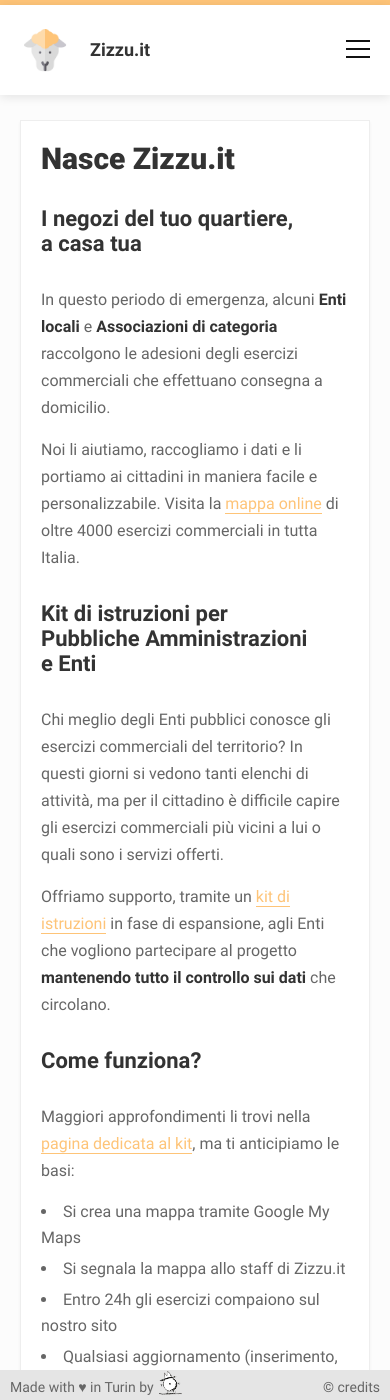
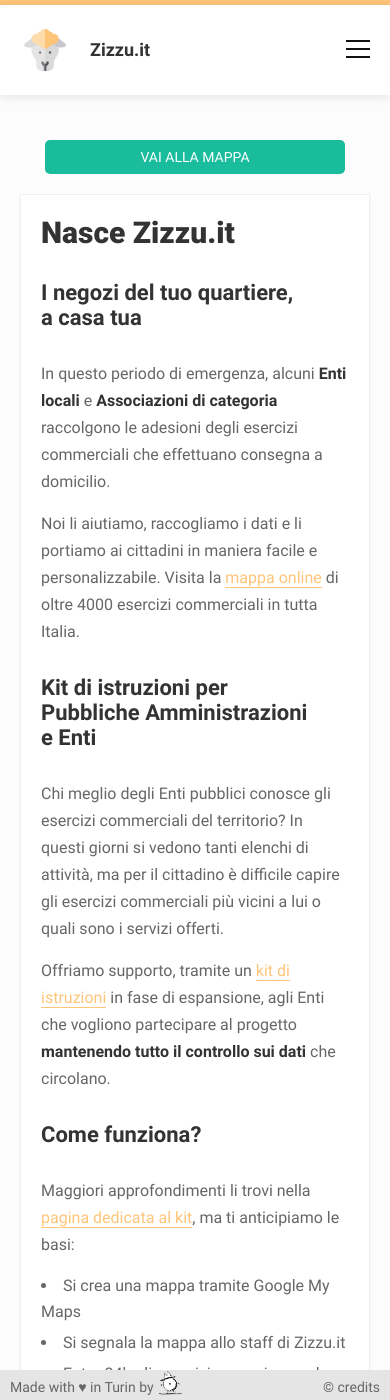
Before and after one commit to zizzu-it/zizzu-it.github.io, a Jekyll site: the page built from index.html, in a window 390 px wide and 1400 px high. Built offline with Jekyll 4.4.1, drawn with Linux system fonts in a browser that asks for light colours; the list of posts is cut into pages by our own code.

Commit message:
fix responsive

```diff
--- a/assets/css/main.scss
+++ b/assets/css/main.scss
@@ -11,6 +11,10 @@
     border-radius: 5px;
     color: white;
     text-transform: uppercase;
+}
+
+.btn-mappa-home {
+  display: none;
 }
 // aside.active .btn-mappa, aside.fixed .btn-mappa  {
 // 	display: inline-block
--- a/assets/partials/_responsive.scss
+++ b/assets/partials/_responsive.scss
@@ -1,47 +1,115 @@
 @include media-query($on-tablet) {
-	body { box-shadow: none; }
-	.wrapper { padding: 120px 20px 50px; @include transition(padding .3s ease-in-out);
-		&.active { padding: 30px 20px; }
+  body {
+    box-shadow: none;
   }
-	.user-profile { position: fixed; top: 0; right: -100%; margin: 0; width: 300px; height: 100%; padding: 40px 30px 30px; z-index: 9999; background: $white; box-shadow: 0 0 30px rgba($black, .15);
-		&.active { right: 0; overflow-y: auto;
-			.compact-header { display: block; position: static; top: -100px; width: 100%; padding: 0; box-shadow: none;
-				.avatar { margin: 0 auto 5px; }
-				.my-info { text-align: center; }
+  .wrapper {
+    padding: 120px 20px 50px;
+    @include transition(padding 0.3s ease-in-out);
+    &.active {
+      padding: 30px 20px;
     }
   }
-		.compact-header { @include flexbox(); @include align-items(); position: fixed; top: 5px; left: 0; width: 100%; padding: 20px; background: $white; box-shadow: 0 2px 10px rgba($black, .1), 0 -5px 0 $primary-color; z-index: 9998;
-			.avatar { margin: 0 20px 0 0; display: inline-block;
-				img { width: 50px; height: 50px; }
+  .user-profile {
+    position: fixed;
+    top: 0;
+    right: -100%;
+    margin: 0;
+    width: 300px;
+    height: 100%;
+    padding: 40px 30px 30px;
+    z-index: 9999;
+    background: $white;
+    box-shadow: 0 0 30px rgba($black, 0.15);
+    &.active {
+      right: 0;
+      overflow-y: auto;
+      .compact-header {
+        display: block;
+        position: static;
+        top: -100px;
+        width: 100%;
+        padding: 0;
+        box-shadow: none;
+        .avatar {
+          margin: 0 auto 5px;
+        }
+        .my-info {
+          text-align: center;
+        }
+      }
+    }
+    .compact-header {
+      @include flexbox();
+      @include align-items();
+      position: fixed;
+      top: 5px;
+      left: 0;
+      width: 100%;
+      padding: 20px;
+      background: $white;
+      box-shadow: 0 2px 10px rgba($black, 0.1), 0 -5px 0 $primary-color;
+      z-index: 9998;
+      .avatar {
+        margin: 0 20px 0 0;
+        display: inline-block;
+        img {
+          width: 50px;
+          height: 50px;
+        }
       }
       .btn-mappa {
-				display:inline-block;
+        display: inline-block;
         margin-left: auto;
         margin-right: 46px;
       }
-			.my-info { text-align: left;
-				.my-name { font-size: 18px; line-height: 26px; }
-				.my-job-title { font-size: 13px; display:inline-block }
+      .my-info {
+        text-align: left;
+        .my-name {
+          font-size: 18px;
+          line-height: 26px;
+        }
+        .my-job-title {
+          font-size: 13px;
+          display: inline-block;
         }
       }
-		.mainmenu, .socials { margin: 20px 0; }
+    }
+    .mainmenu,
+    .socials {
+      margin: 20px 0;
+    }
     // .about-me { font-size: 15px; line-height: 24px; margin: 20px 0 0; }
-		.burger { display: block !important; position: fixed; top: 40px; right: 20px; z-index: 9999; }
+    .burger {
+      display: block !important;
+      position: fixed;
+      top: 40px;
+      right: 20px;
+      z-index: 9999;
     }
-	.the-content { width: 100%; margin: 0; }
-	.backtotop { width: 30px !important; height: 30px !important; bottom: 10px !important; right: 10px !important; background-size: 50% !important; }
+  }
+  .the-content {
+    width: 100%;
+    margin: 0;
+  }
+  .backtotop {
+    width: 40px !important;
+    height: 40px !important;
+    bottom: 45px !important;
+    right: 30px !important;
+    background-size: 50% !important;
+  }
 }
 
 @include media-query($on-smaller-tablets) {
   .user-profile.fixed .compact-header .btn-mappa {
-		display:block;
+    display: block;
     margin: 20px 25px;
     margin-left: auto;
     margin-right: 60px;
   }
 
   .user-profile.active .compact-header .btn-mappa {
-		display:inline-block;
+    display: inline-block;
     margin: 0 auto;
   }
 
@@ -49,11 +117,24 @@
     display: none;
   }
 
-	.the-content .post { padding: 20px 20px 120px;
+  .the-content .post {
+    padding: 20px 20px 120px;
     .post-content {
-			.heading-marker { position: static; left: auto; top: auto; font-size: inherit; margin: 0 0 0 10px; @include transform-none(); }
-			.alignleft, .alignright { float: none; margin: 20px 0;
-				img { width: 100%; }
+      .heading-marker {
+        position: static;
+        left: auto;
+        top: auto;
+        font-size: inherit;
+        margin: 0 0 0 10px;
+        @include transform-none();
+      }
+      .alignleft,
+      .alignright {
+        float: none;
+        margin: 20px 0;
+        img {
+          width: 100%;
+        }
       }
     }
   }
@@ -61,11 +142,11 @@
 
 @include media-query($on-phone) {
   .user-profile:not(.active) .compact-header .btn-mappa {
-		display:none;
+    display: none;
   }
 
   .user-profile.active .compact-header .btn-mappa {
-		display:block;
+    display: block;
     margin: 20px 25px;
   }
 
@@ -73,6 +154,23 @@
     display: none;
   }
 
-	.the-content .search > div .search-holder { width: 45%; }
-	.the-content .post .post-footer div.tags { position: static; text-align: left; border-top: 1px solid $grey-color-lightest; }
+  .btn-mappa-home {
+    display: block;
+    text-align: center;
   }
+
+  .wrapper.active {
+    .btn-mappa-home {
+      visibility: hidden !important;
+    }
+  }
+
+  .the-content .search > div .search-holder {
+    width: 45%;
+  }
+  .the-content .post .post-footer div.tags {
+    position: static;
+    text-align: left;
+    border-top: 1px solid $grey-color-lightest;
+  }
+}
--- a/index.html
+++ b/index.html
@@ -2,6 +2,7 @@
 layout: default
 ---
 
+<a class="btn-mappa btn-mappa-home" target="mappa-zizzu" href="https://mappa.zizzu.it">Vai alla mappa</a>
 
 <article class="post" role="article">
     <header class="post-header">
```
Lines whose indentation alone changed are shown as unchanged.
